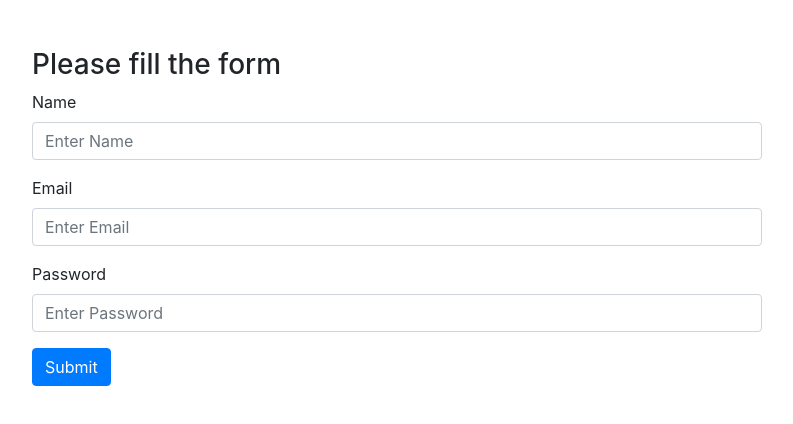
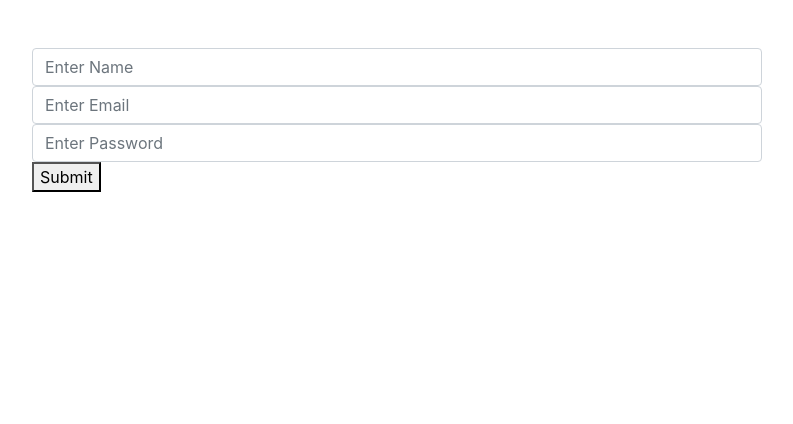
Before and after one commit to qkoder/React-Redux-Workshop, a React (Create React App) app: page / in a window 1280 px wide. Shown: the top 424 px of the page, without its empty margins (243-1036 px from the left). Built offline with nearby package versions, Linux system fonts and the light colour scheme.

Commit message:
basic formik practiced

```diff
--- a/package.json
+++ b/package.json
@@ -7,6 +7,7 @@
     "@testing-library/react": "^9.4.0",
     "@testing-library/user-event": "^7.2.1",
     "bootstrap": "^4.4.1",
+    "formik": "^2.1.4",
     "react": "^16.12.0",
     "react-dom": "^16.12.0",
     "react-scripts": "3.3.1"
--- a/src/components/App.jsx
+++ b/src/components/App.jsx
@@ -2,7 +2,8 @@ import React, { Component } from 'react';
 // import Profile from './profile';
 // import MyState from './state';
 // import Events from './events';
-import Forms from './forms';
+// import Forms from './forms';
+import FormikForm from './formik';
 
 class App extends Component {
     render() {
@@ -11,7 +12,7 @@ class App extends Component {
                 <div className="container mt-5">
                     <div className="row justify-content-center">
                         <div className="col-xl-8">
-                            <Forms />
+                            <FormikForm />
                         </div>
                     </div>
                 </div>
--- /dev/null
+++ b/src/components/formik/index.jsx
@@ -0,0 +1,58 @@
+import React, { Component } from 'react';
+import { Formik, Form, Field } from 'formik';
+
+class FormikForm extends Component {
+    render() {
+        return (
+            <>
+                <Formik
+                    initialValues={{
+                        name: '',
+                        email: '',
+                        password: ''
+                    }}
+
+                    onSubmit={
+                        (values, formikBag) => {
+                            console.log(values);
+                            console.log(formikBag);
+
+                        }
+                    }
+                >
+
+                    {props => {
+                        // console.log(props);
+
+                        return (
+                            <Form>
+                                <Field
+                                    name='name'
+                                    placeholder='Enter Name'
+                                    className="form-control"
+                                />
+                                <Field
+                                    type="email"
+                                    name='email'
+                                    placeholder='Enter Email'
+                                    className="form-control"
+                                />
+                                <Field
+                                    type="password"
+                                    name='password'
+                                    placeholder='Enter Password'
+                                    className="form-control"
+                                />
+
+                                <button type="submit">Submit</button>
+                            </Form>
+                        );
+                    }}
+
+                </Formik>
+            </>
+        );
+    }
+}
+
+export default FormikForm;
```
Also changed, not shown: 1 other file (tests, documents, lock files or other folders).
